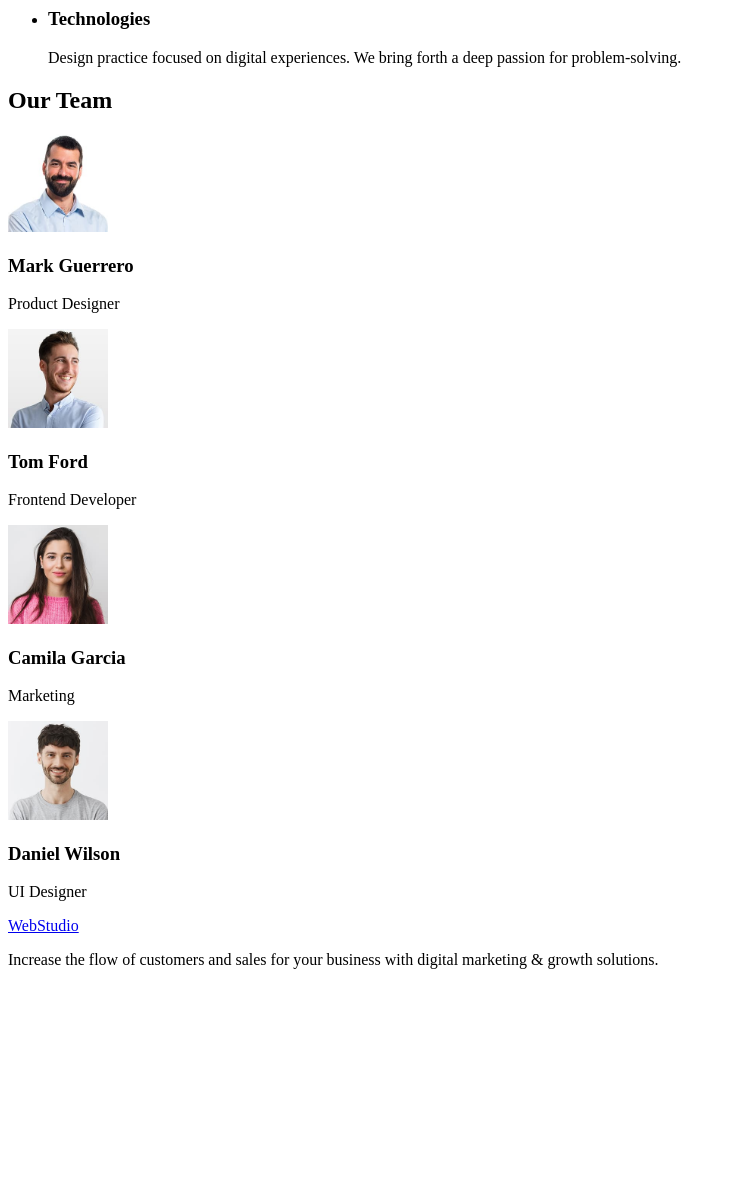
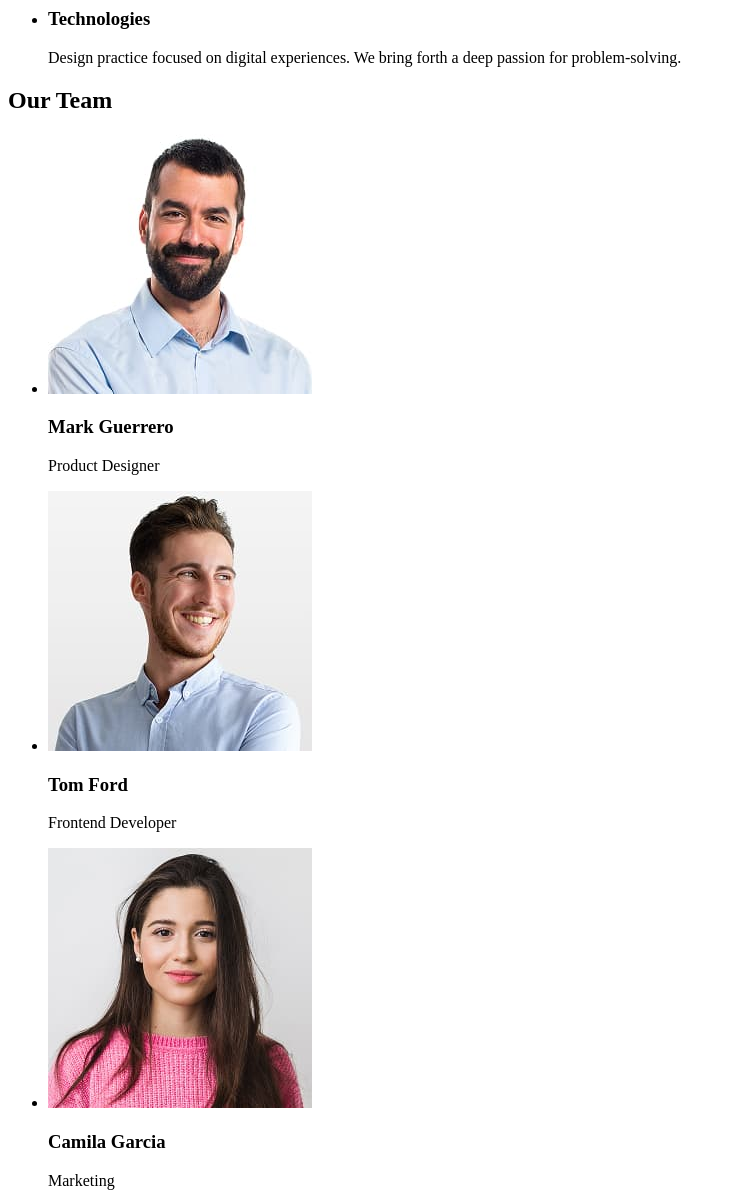
Before and after one commit to JenyaLinx/goit-markup-hw-01, a plain HTML site: page index.html in a window 1280 px wide. Shown: the part 540-1733 px from the top of the page, without its empty margins (0-732 px from the left). Before the commit the page ends 1525 px from the top, so only its background shows below. Drawn offline with Linux system fonts and the light colour scheme.

Commit message:
add markup2

```diff
--- a/index.html
+++ b/index.html
@@ -23,9 +23,10 @@
       </address>
     </header>
     <main>
+      <!-- 1 section -->
       <h1>Effective Solutions for Your Business</h1>
       <button type="button">Order Service</button>
-      <!-- 1 section -->
+      <!-- 2 section -->
 
       <h2>Our Strengths</h2>
       <ul>
@@ -61,29 +62,37 @@
           </p>
         </li>
       </ul>
-      <!-- 2 section  -->
+      <!-- 3 section  -->
       <h2>Our Team</h2>
 
-      <div>
-        <img src="./images/img1.jpg" alt="foto 1" width="100" />
+      <ul>
+        <li>
+          <img src="./images/img1.jpg" alt="foto 1" width="264" />
           <h3>Mark Guerrero</h3>
           <p>Product Designer</p>
-      </div>
-      <div>
-        <img src="./images/img2.jpg" alt="foto 2" width="100" />
+        </li>
+      </ul>
+      <ul>
+        <li>
+          <img src="./images/img2.jpg" alt="foto 2" width="264" />
           <h3>Tom Ford</h3>
           <p>Frontend Developer</p>
-      </div>
-      <div>
-        <img src="./images/img3.jpg" alt="foto 3" width="100" />
+        </li>
+      </ul>
+      <ul>
+        <li>
+          <img src="./images/img3.jpg" alt="foto 3" width="264" />
           <h3>Camila Garcia</h3>
           <p>Marketing</p>
-      </div>
-      <div>
-        <img src="./images/img4.jpg" alt="foto 4" width="100" />
+        </li>
+      </ul>
+      <ul>
+        <li>
+          <img src="./images/img4.jpg" alt="foto 4" width="264" />
           <h3>Daniel Wilson</h3>
           <p>UI Designer</p>
-      </div>
+        </li>
+      </ul>
     </main>
     <footer>
       <a href="./index.html">WebStudio</a>
```
Lines whose indentation alone changed are shown as unchanged.
